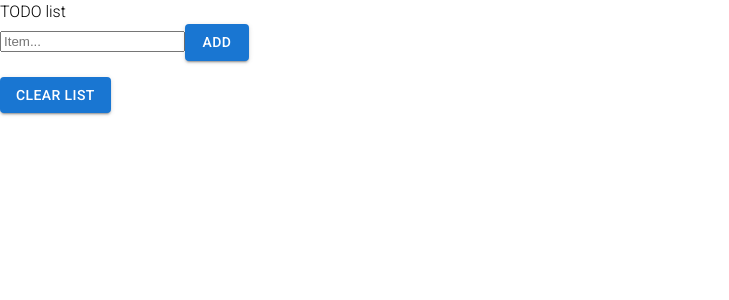
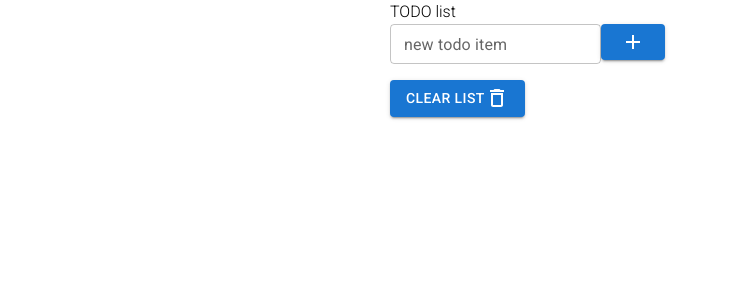
Before and after one commit to stepanencode/todo-react-ts, a React (Vite) app: page / in a window 1280 px wide. Shown: the top 300 px of the page, without its empty margins (0-729 px from the left). Built offline with nearby package versions, Linux system fonts and the light colour scheme.

Commit message:
implement mui input

```diff
--- a/src/App.tsx
+++ b/src/App.tsx
@@ -1,6 +1,7 @@
 import Form from './Form'
 import { useState } from 'react'
 import TodoList from './TodoList'
+import { Box } from '@mui/material'
 
 interface Item {
   text: string
@@ -36,7 +37,13 @@ function App() {
     setItems([])
   }
   return (
-    <>
+    <Box
+      sx={{
+        width: 500,
+        minHeight: 300,
+        margin: '0 auto',
+      }}
+    >
       <div>TODO list</div>
       <Form onAddItems={handleAddItems} />
       <TodoList
@@ -45,7 +52,7 @@ function App() {
         onDeleteItem={handleDeleteItem}
         onToggleItem={handleToggleItem}
       />
-    </>
+    </Box>
   )
 }
 
--- a/src/Form.tsx
+++ b/src/Form.tsx
@@ -1,5 +1,8 @@
 import { useState } from 'react'
 import Button from '@mui/material/Button'
+import Box from '@mui/material/Box'
+import TextField from '@mui/material/TextField'
+import AddIcon from '@mui/icons-material/Add'
 
 interface AddItem {
   (newItem: { text: string; isChecked: boolean; id: number }): void
@@ -30,16 +33,20 @@ export default function Form({ onAddItems }: { onAddItems: AddItem }) {
   }
 
   return (
-    <form onSubmit={handleSubmit}>
-      <input
+    <Box onSubmit={handleSubmit} component='form' noValidate autoComplete='off'>
+      <TextField
+        id='outlined-basic'
+        label='new todo item'
+        variant='outlined'
         type='text'
-        placeholder='Item...'
+        size='small'
+        placeholder='new todo item'
         value={text}
         onChange={handleChange}
       />
       <Button onClick={handleClick} variant='contained'>
-        Add
+        <AddIcon />
       </Button>
-    </form>
+    </Box>
   )
 }
--- a/src/Item.tsx
+++ b/src/Item.tsx
@@ -1,3 +1,5 @@
+import ListItem from '@mui/material/ListItem'
+
 interface Delete {
   (id: number): void
 }
@@ -22,7 +24,7 @@ export default function Item({
   let convertItem = stringToBoolean(item.isChecked)
 
   return (
-    <li>
+    <ListItem>
       <input
         type='checkbox'
         value={convertItem}
@@ -30,6 +32,6 @@ export default function Item({
       />
       {item.text}
       <button onClick={() => onDeleteItem(item.id)}>❌</button>
-    </li>
+    </ListItem>
   )
 }
--- a/src/TodoList.tsx
+++ b/src/TodoList.tsx
@@ -1,5 +1,7 @@
 import Item from './Item'
 import Button from '@mui/material/Button'
+import DeleteOutlineIcon from '@mui/icons-material/DeleteOutline'
+import List from '@mui/material/List'
 
 interface Delete {
   (id: number): void
@@ -9,7 +11,7 @@ interface IsChecked {
   (id: number): void
 }
 
-export default function List({
+export default function TodoList({
   items,
   onClearList,
   onDeleteItem,
@@ -22,7 +24,7 @@ export default function List({
 }) {
   return (
     <div>
-      <ul>
+      <List>
         {items.map((item: { text: string; isChecked: boolean; id: number }) => (
           <Item
             item={item}
@@ -31,9 +33,10 @@ export default function List({
             onToggleItem={onToggleItem}
           />
         ))}
-      </ul>
+      </List>
       <Button onClick={onClearList} variant='contained'>
         Clear list
+        <DeleteOutlineIcon />
       </Button>
     </div>
   )
```
Also changed, not shown: src/index.css (+0 -65 lines).
